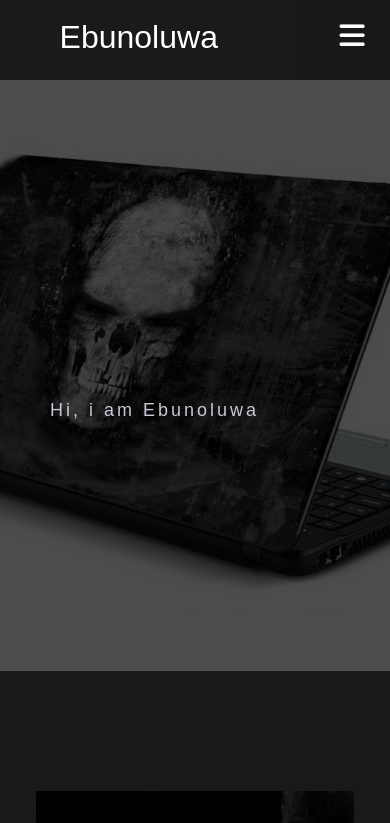
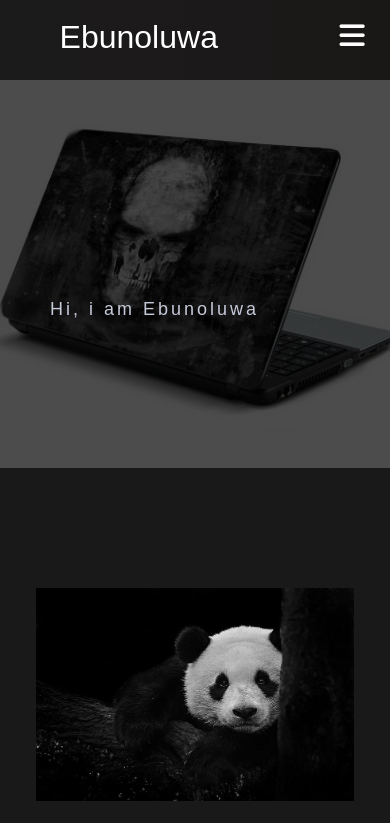
Before and after one commit to ebunoluwa145/portfolio, a React (Create React App) app: page / in a window 390 px wide. Shown: the top 823 px of the page. Built offline with nearby package versions, Linux system fonts and the light colour scheme; the HTML template or start-up script is replaced by a standard one.

Commit message:
fixed a bug

```diff
--- a/src/Component/Header/Header.css
+++ b/src/Component/Header/Header.css
@@ -92,7 +92,12 @@ h4.home__text{
     }
 
 }
+@media only screen and (max-width: 447px){
+    .hero-container{
+        height:46vh;
+    }
 
+}
 @media only screen and (max-width: 334px){
     h1.home__text{
         /* margin-top: 150px; */
```
